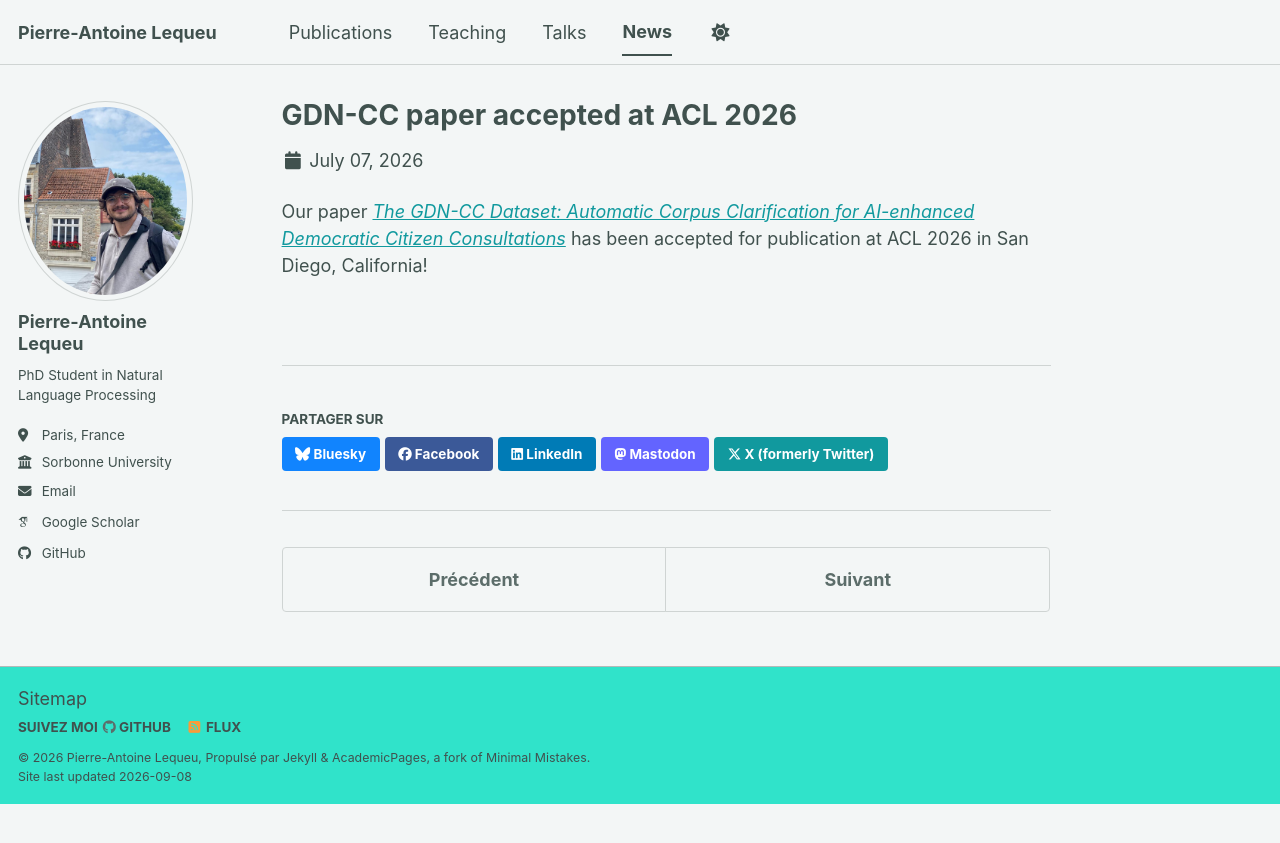
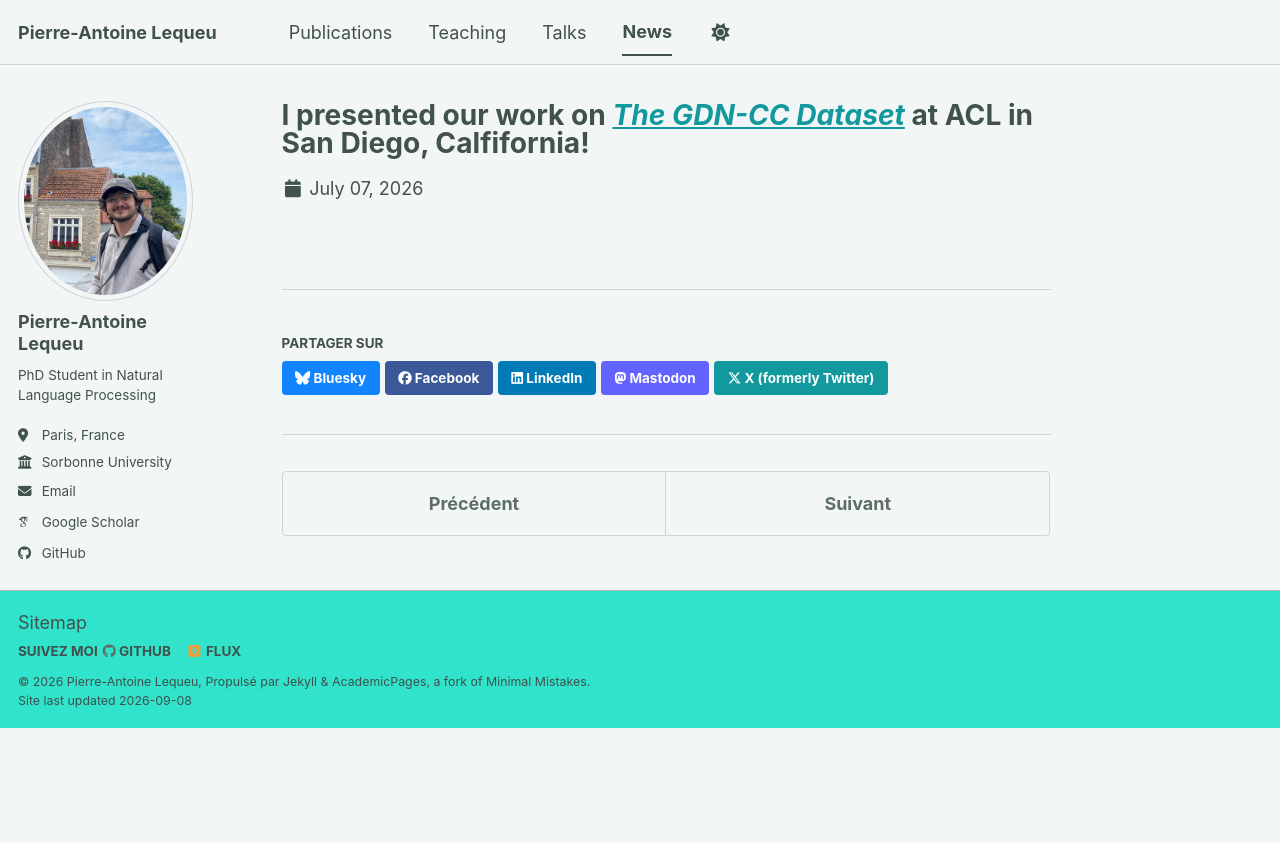
Before and after one commit to PALequeu/palequeu.github.io, a Jekyll site: the page built from _news/2026-07-07-gdn-cc-acl-presentation.md, in a window 1280 px wide. Shown: the top 843 px of the page. Built offline with Jekyll 4.4.1, drawn with Linux system fonts in a browser that asks for light colours; some web fonts are replaced; a script bundle is joined from its source files by our own code; library files that are not in the unit come from our copies.

Commit message:
new news

```diff
--- a/_news/2026-07-07-gdn-cc-acl-presentation.md
+++ b/_news/2026-07-07-gdn-cc-acl-presentation.md
@@ -1,6 +1,5 @@
 ---
-title: "GDN-CC paper accepted at ACL 2026"
+title: "I presented our work on [*The GDN-CC Dataset*](https://aclanthology.org/2026.acl-long.1523/) at ACL in San Diego, Calfifornia!"
 date: 2026-07-07
 collection: news
 ---
-Our paper [*The GDN-CC Dataset: Automatic Corpus Clarification for AI-enhanced Democratic Citizen Consultations*](/publication/GDNCC) has been accepted for publication at ACL 2026 in San Diego, California!
```
